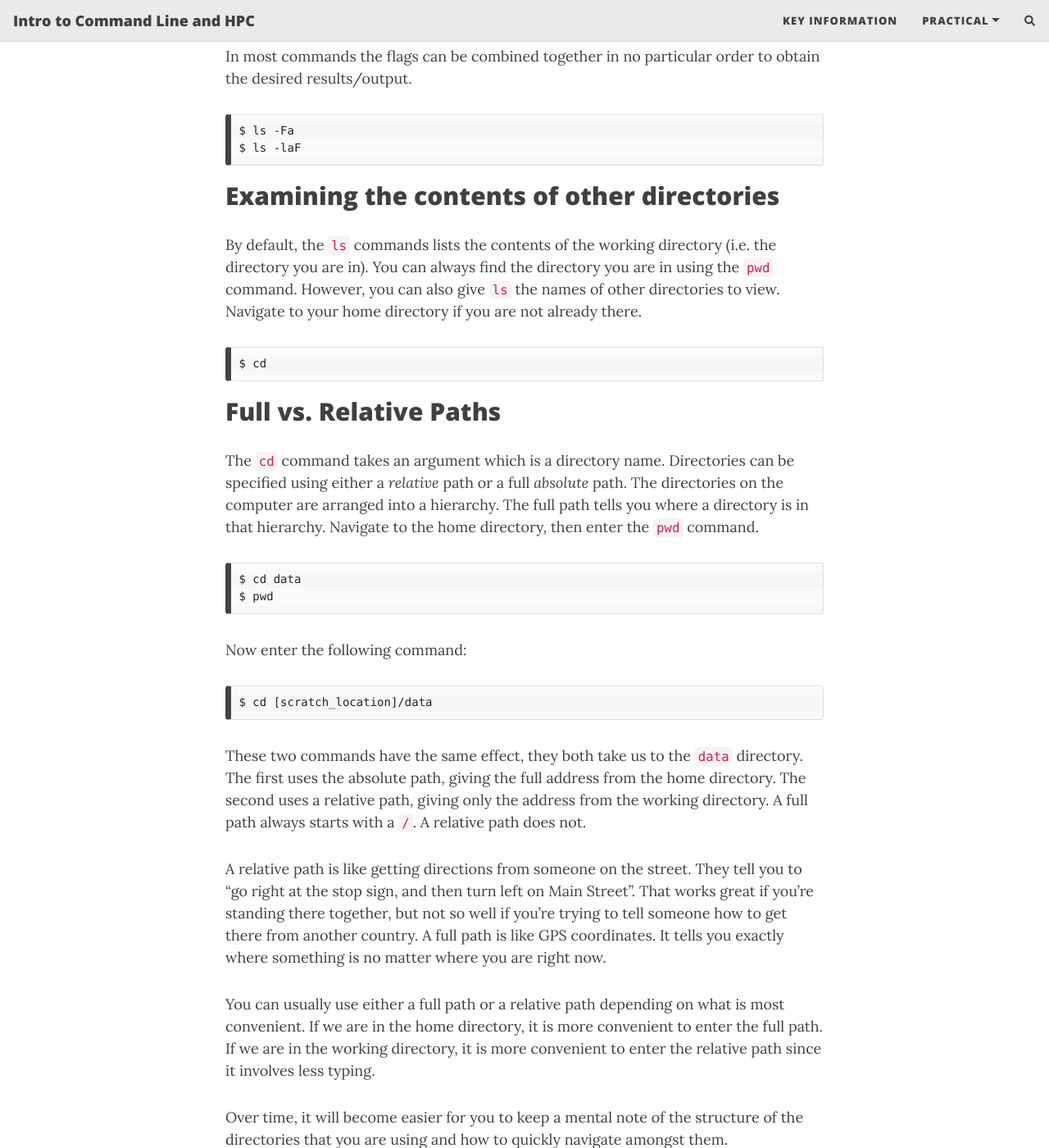
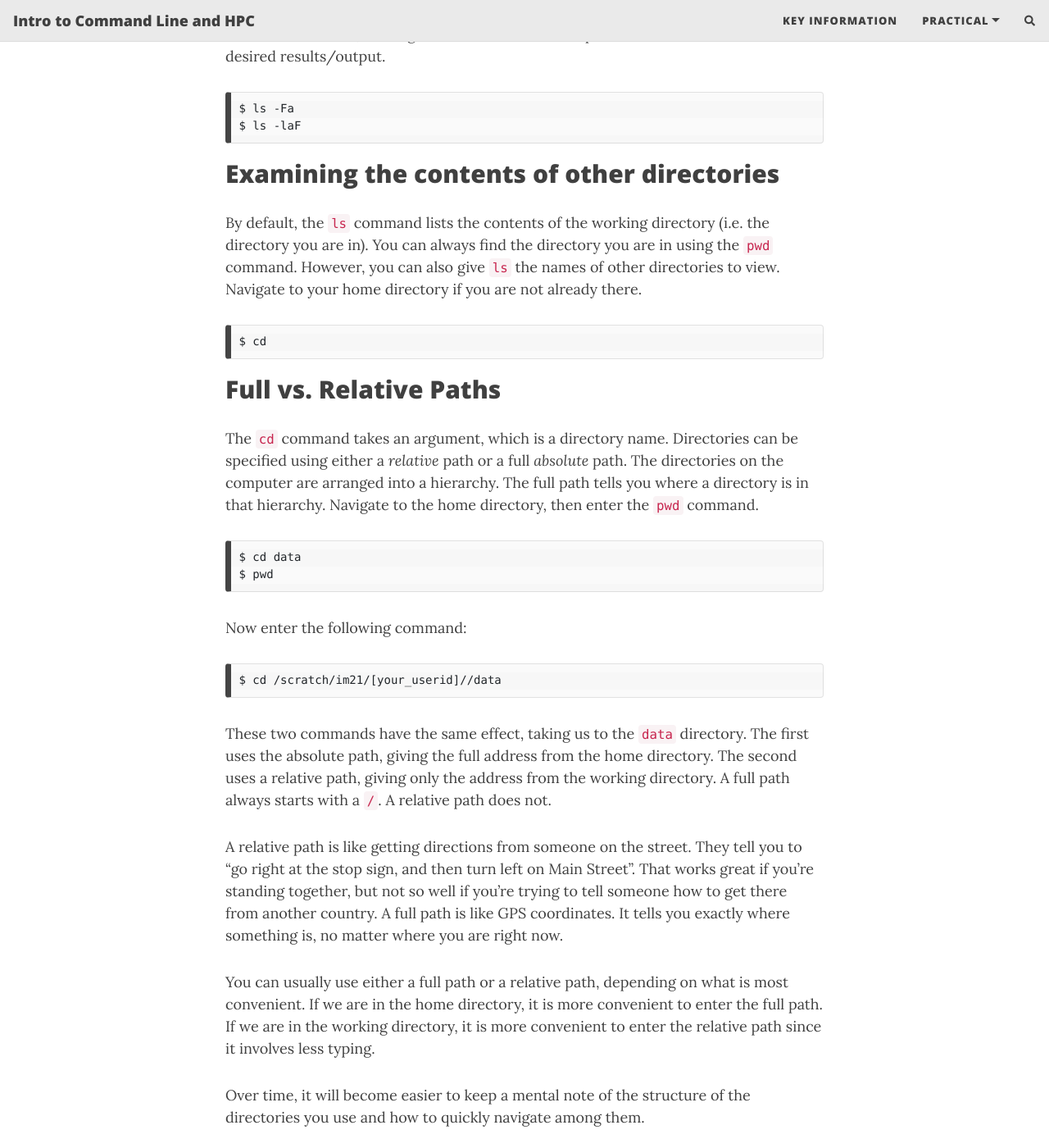
Before and after one commit to theheking/intro-to-command-line-hpc, a Jekyll site: the page built from practical_overview/3_Navigating_Files_And_Directories.md, in a window 1280 px wide and 1400 px high, scrolled down 3098 px. Shown: the whole window at 82% size. Built offline with Jekyll 4.4.1, drawn with Linux system fonts in a browser that asks for light colours; nearby versions of some CDN libraries; comment, search, counter and statistics services are not loaded; some of the changed text lies outside the part shown.

Commit message:
Update 3_Navigating_Files_And_Directories.md

```diff
--- a/practical_overview/3_Navigating_Files_And_Directories.md
+++ b/practical_overview/3_Navigating_Files_And_Directories.md
@@ -33,15 +33,15 @@
 Moving around the file system
 -----------------------------
 
-We’ve learned how to use `pwd` to find our current location within our file system. We’ve also learned how to use `cd` to change locations and `ls` to list the contents of a directory. Now we’re going to learn some additional commands for moving around within our file system.
+We’ve learned how to use `pwd` to find our current location within our file system. We’ve also learned how to use `cd` to change locations and `ls` to list the contents of a directory. Now we will learn some additional commands for moving around within our file system.
 
 Use the commands we’ve learned so far to navigate to the `data` directory, if you’re not already there.
 
-    $ cd [scratch_location]
+    $ cd /scratch/im21/[your_userid]/
     $ cd data
 
 
-What if we want to move back up and out of this directory and to our top level directory? Can we type `cd shell_data`? Try it and see what happens.
+What if we want to move back up and out of this directory and to our top-level directory? Can we type `cd shell_data`? Try it and see what happens.
 
     $ cd shell_data
 
@@ -62,7 +62,7 @@
     $ ls
 
 
-From this output, we can see that `..` did indeed take us back one level in our file system.
+From this output, we can see that `..` took us back one level in our file system.
 
 You can chain these together like so:
 
@@ -88,20 +88,20 @@
 > >     $ man ls
 > >
 > >
-> > The `-a` option is short for `all` and says that it causes `ls` to “not ignore entries starting with .” This is the option we want.
+> > The `-a` option is short for `all` and says it causes `ls` to “not ignore entries starting with .” This is the option we want.
 > >
 > >     $ ls -a
 > >
 > >
 > >
-> > And then list the contents of the directory using `ls`.
+> > And then list the directory's contents using `ls`.
 > >
 > >     $ ls
 > >
 > >
 > >
 
-In most commands the flags can be combined together in no particular order to obtain the desired results/output.
+In most commands, the flags can be combined in no particular order to obtain the desired results/output.
 
     $ ls -Fa
     $ ls -laF
@@ -110,7 +110,7 @@
 Examining the contents of other directories
 -------------------------------------------
 
-By default, the `ls` commands lists the contents of the working directory (i.e. the directory you are in). You can always find the directory you are in using the `pwd` command. However, you can also give `ls` the names of other directories to view. Navigate to your home directory if you are not already there.
+By default, the `ls` command lists the contents of the working directory (i.e. the directory you are in). You can always find the directory you are in using the `pwd` command. However, you can also give `ls` the names of other directories to view. Navigate to your home directory if you are not already there.
 
     $ cd
 
@@ -118,7 +118,7 @@
 Full vs. Relative Paths
 -----------------------
 
-The `cd` command takes an argument which is a directory name. Directories can be specified using either a _relative_ path or a full _absolute_ path. The directories on the computer are arranged into a hierarchy. The full path tells you where a directory is in that hierarchy. Navigate to the home directory, then enter the `pwd` command.
+The `cd` command takes an argument, which is a directory name. Directories can be specified using either a _relative_ path or a full _absolute_ path. The directories on the computer are arranged into a hierarchy. The full path tells you where a directory is in that hierarchy. Navigate to the home directory, then enter the `pwd` command.
 
     $ cd data
     $ pwd
@@ -126,16 +126,16 @@
 
 Now enter the following command:
 
-    $ cd [scratch_location]/data
+    $ cd /scratch/im21/[your_userid]//data
 
 
-These two commands have the same effect, they both take us to the `data` directory. The first uses the absolute path, giving the full address from the home directory. The second uses a relative path, giving only the address from the working directory. A full path always starts with a `/`. A relative path does not.
+These two commands have the same effect, taking us to the `data` directory. The first uses the absolute path, giving the full address from the home directory. The second uses a relative path, giving only the address from the working directory. A full path always starts with a `/`. A relative path does not.
 
-A relative path is like getting directions from someone on the street. They tell you to “go right at the stop sign, and then turn left on Main Street”. That works great if you’re standing there together, but not so well if you’re trying to tell someone how to get there from another country. A full path is like GPS coordinates. It tells you exactly where something is no matter where you are right now.
+A relative path is like getting directions from someone on the street. They tell you to “go right at the stop sign, and then turn left on Main Street”. That works great if you’re standing together, but not so well if you’re trying to tell someone how to get there from another country. A full path is like GPS coordinates. It tells you exactly where something is, no matter where you are right now.
 
-You can usually use either a full path or a relative path depending on what is most convenient. If we are in the home directory, it is more convenient to enter the full path. If we are in the working directory, it is more convenient to enter the relative path since it involves less typing.
+You can usually use either a full path or a relative path, depending on what is most convenient. If we are in the home directory, it is more convenient to enter the full path. If we are in the working directory, it is more convenient to enter the relative path since it involves less typing.
 
-Over time, it will become easier for you to keep a mental note of the structure of the directories that you are using and how to quickly navigate amongst them.
+Over time, it will become easier to keep a mental note of the structure of the directories you use and how to quickly navigate among them.
 
 
 
```
Also changed, not shown: other parts of practical_overview/3_Navigating_Files_And_Directories.md (+1 -1 lines).
